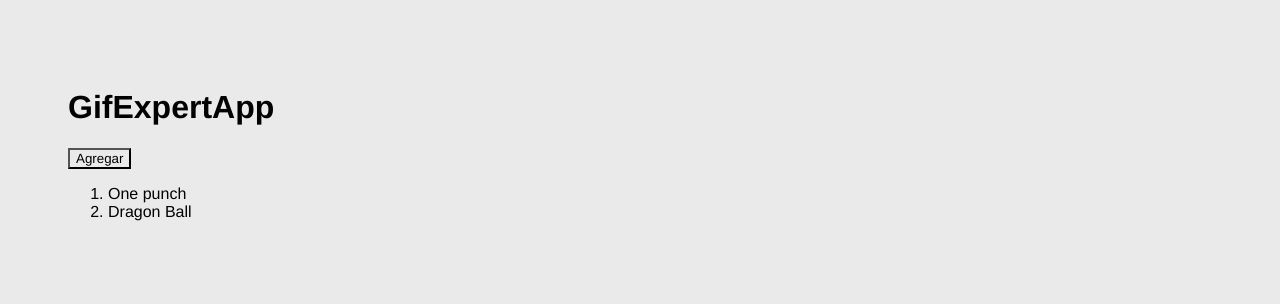
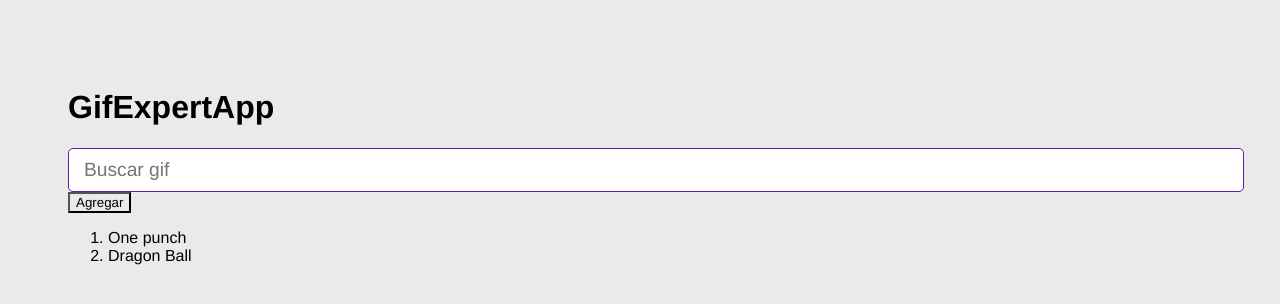
Before and after one commit to dtermite/Udemy-React, a React (Vite) app in the folder 04-gif-expert-app/: page / in a window 1280 px wide. Shown: the top 304 px of the page. Built offline with nearby package versions, Linux system fonts and the light colour scheme.

Commit message:
componente AddCategory

```diff
--- a/04-gif-expert-app/src/GifExpertApp.jsx
+++ b/04-gif-expert-app/src/GifExpertApp.jsx
@@ -1,10 +1,14 @@
 import { useState } from 'react';
+import { AddCategory }from './components/AddCategory'
 
 export const GifExpertApp = () => {
 
   const [categories, setCategories] = useState(['One punch', 'Dragon Ball']);
 
   const onAddCategory= () =>{
+    // el push se utiliza para Javasript con arreglos en react no
+    //categories.push('Otro elemento');
+    setCategories(['Valorant',...categories]);
 
   }
 
@@ -16,11 +20,12 @@ export const GifExpertApp = () => {
         <h1>GifExpertApp</h1>
 
       {/*Imput */}
+      < AddCategory />
 
 
       {/*Listado de Gif */}
         {/* Gif item */}
-        <button>Agregar</button>
+        <button onClick={onAddCategory}>Agregar</button>
         <ol>
           {
             categories.map(category=>{
--- /dev/null
+++ b/04-gif-expert-app/src/components/AddCategory.jsx
@@ -0,0 +1,27 @@
+import React, { useState } from 'react'
+
+export const AddCategory = () => {
+
+    const [inputValue, setInputValue] = useState('')
+
+    const onInputChange = ( { target }) =>{
+        setInputValue(target.value);
+    }
+
+    const onSubmit = (event) =>{
+        event.preventDefault();
+        console.log(inputValue);
+    }
+
+    return (
+        <form onSubmit={ (event)=> onSubmit(event)}>
+            <input
+                type="text"
+                placeholder='Buscar gif'
+                value={ inputValue }
+                onChange= { onInputChange }
+        />
+        </form>
+
+  )
+}
```
